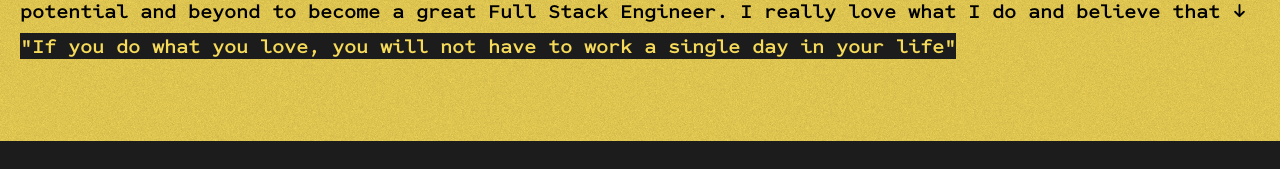
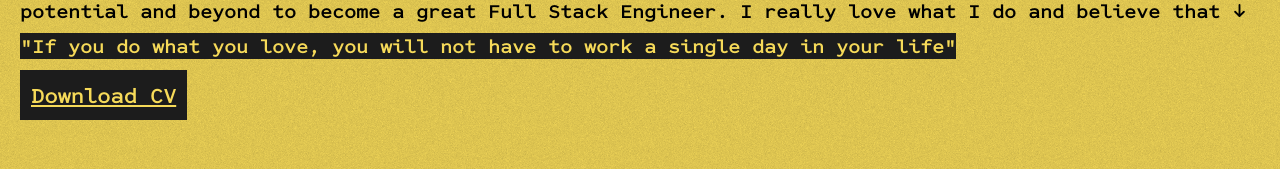
Before and after one commit to RomeoAtoyan/Dev_Portfolio, a React (Vite) app: page / in a window 1280 px wide. Shown: the part 2751-2920 px from the top of the page. Before the commit the page ends 2892 px from the top, so only its background shows below. Built offline with nearby package versions, Linux system fonts and the light colour scheme.

Commit message:
download cv

```diff
--- a/src/Sections/Intro.jsx
+++ b/src/Sections/Intro.jsx
@@ -12,7 +12,9 @@ import SlideLeft from "../components/SlideLeft";
 import Romeo from "/images/Romeo.png";
 import Road from "../components/Road";
 import certificate from "/images/Certificate.png";
-import ArrowDown from "../assets/ArrowDown"
+import ArrowDown from "../assets/ArrowDown";
+import cv from "../assets/RomeoAtoyanCV.pdf";
+
 const Intro = () => {
   return (
     <div className="intro">
@@ -159,7 +161,8 @@ const Intro = () => {
                   Being an ambitious person by nature , I will not stop at Front
                   End Development. I want to reach my potential and beyond to
                   become a great Full Stack Engineer. I really love what I do
-                  and believe that <ArrowDown strokeWidth={3} size={15} color={"black"} />
+                  and believe that{" "}
+                  <ArrowDown strokeWidth={3} size={15} color={"black"} />
                 </p>
                 <span className={styles.quote}>
                   "If you do what you love, you will not have to work a single
@@ -167,6 +170,11 @@ const Intro = () => {
                 </span>
               </SlideLeft>
             </div>
+            <span>
+              <a className={styles.cv} href={cv} download>
+                Download CV
+              </a>
+            </span>
           </WhileInView>
         </div>
         <div className={styles.yellowRight}>
--- a/src/styles/Intro/Intro.module.css
+++ b/src/styles/Intro/Intro.module.css
@@ -185,6 +185,15 @@
   display: none;
 }
 
+.cv {
+  margin-top: 5em;
+  text-decoration: underline;
+  font-size: 22px;
+  color: var(--yellow);
+  background-color: var(--black);
+  padding: .5em;
+}
+
 @media screen and (min-width: 768px) {
   .Romeo {
     width: 50%;
```
Also changed, not shown: 1 other file (tests, documents, lock files or other folders).
